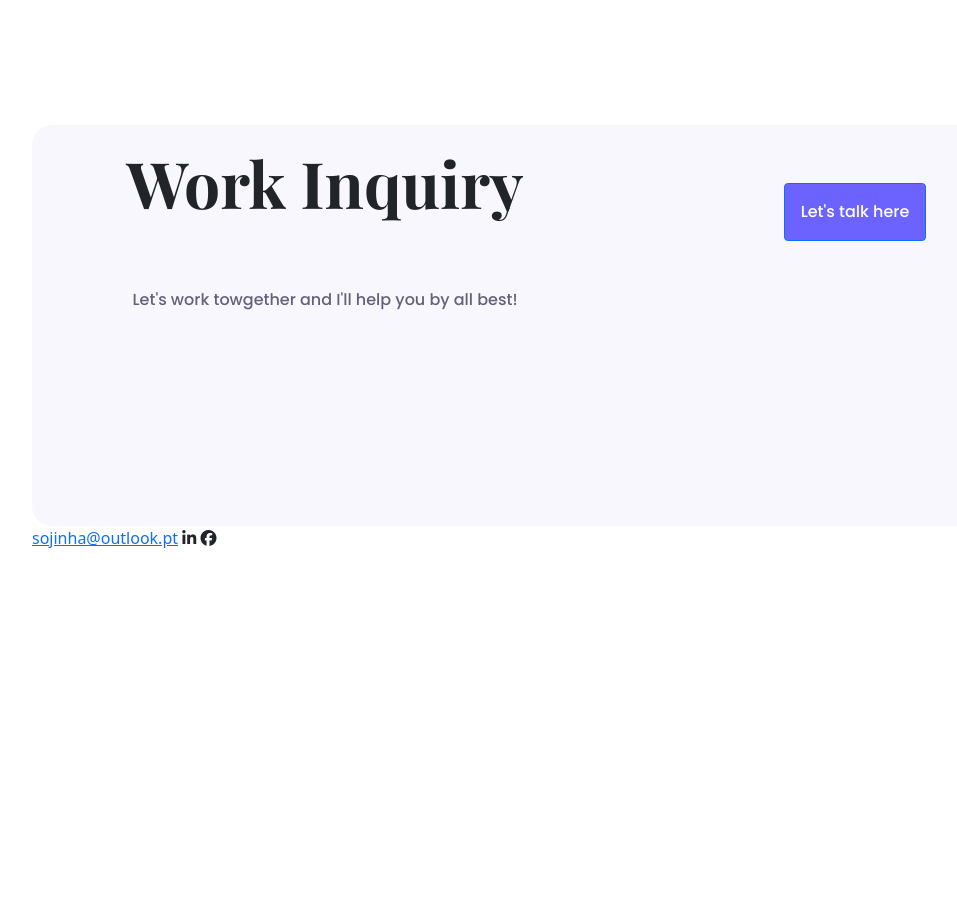
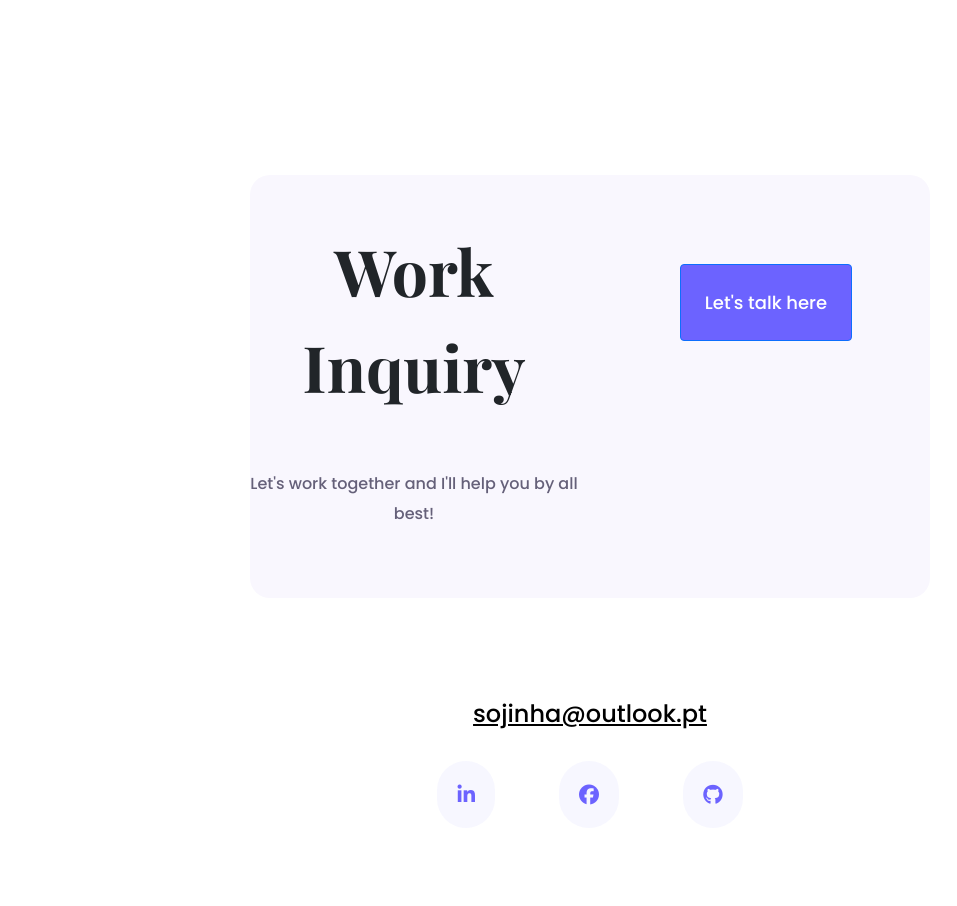
Before and after one commit to LuziaFernandes/portefolio-project, a plain HTML site: page aboutme.html in a window 1280 px wide. Shown: the part 960-1866 px from the top of the page, without its empty margins (50-1007 px from the left). Before the commit the page ends 1510 px from the top, so only its background shows below. Drawn offline with nearby package versions, Linux system fonts and the light colour scheme.

Commit message:
finish styling the footer. Copy paste to all website pages

```diff
--- a/aboutme.html
+++ b/aboutme.html
@@ -63,25 +63,29 @@
 
 
 <footer>
-<div class="container">
-
 
   <div class="work-inquiry-area text-center">
-    <div class="row pb-1">
+      <div class="row">
+  <div class="col-6 pt-5">
+      <div class= "heading">Work Inquiry</div>
+    <div class="description"> Let's work together and I'll help you by all best!</div>
+  </div>
   <div class="col-6">
-    <div class= "heading">Work Inquiry</div>
-  <div class="description"> Let's work towgether and I'll help you by all best!</div>
-</div>
-<div class="col-6 pt-5">
-  <button class="contact-me-button btn btn-primary p-3">Let's talk here</button>
+    <button class="lets-talk-button btn btn-primary p-4">Let's talk here</button>
   </div>
   </div>
     </div>
 
-<a href="mailto:sojinha@outlook.pt">sojinha@outlook.pt</a>
+  <div class="text-center p-5">
+  <a href="mailto:sojinha@outlook.pt" class="email-link">sojinha@outlook.pt</a>
 
-<i class="fab fa-linkedin-in"></i>
-<i class="fab fa-facebook"></i>
+
+
+  <div class="text-center mb-5 mt-5">
+  <a href="https://www.linkedin.com/in/luzia-fernandes-b12b5a173/" class="social-links"><i class="fab fa-linkedin-in"></i></a>
+  <a href="https://www.facebook.com/luzia.goncalves.75"class="social-links"><i class="fab fa-facebook"></i></a>
+  <a href="https://github.com/LuziaFernandes"class="social-links"><i class="fab fa-github"></i></a>
+  </div>
 
   </div>
   </footer>
--- a/style.css
+++ b/style.css
@@ -20,7 +20,11 @@ p {font-family: 'Poppins', sans-serif, serif; font-weight: normal; font-size: 18
 
 .welcome {background-color: #f9f7fe;}
 
-.contact-me-button {background-color: #6C63FF; color: white; font-family: 'Poppins', sans-serif; margin-bottom: 271px;}
+.contact-me-button {
+    background-color: #6C63FF;
+    color: white; font-family: 'Poppins', sans-serif;
+    margin-bottom: 271px;
+}
 
 .heading {font-family: 'Playfair Display', serif; font-size: 64px;font-weight: normal; margin-bottom: 54px;}
 
@@ -30,7 +34,19 @@ p {font-family: 'Poppins', sans-serif, serif; font-weight: normal; font-size: 18
 
 .project-description {padding: 0 30px;}
 
-.work-inquiry-area {background-color: #F9F7FE; border-color: #F9F7FE; border-radius: 20px; padding: 10px 40px;}
+.work-inquiry-area {
+    background-color: #F9F7FE;
+    border-color: #F9F7FE;
+    border-radius: 20px;
+    margin: 50px 300px;
+   }
+
+.lets-talk-button {
+    background-color: #6C63FF;
+    color: white; font-family: 'Poppins', sans-serif;
+    margin-top: 89px;
+    font-size: 18px;
+    }
 
 .email-link {
     color: black;
```
Also changed, not shown: contactpage.html (+26 -12 lines), index.html (+8 -10 lines), mywork.html (+26 -0 lines). Lines whose indentation alone changed are shown as unchanged.
